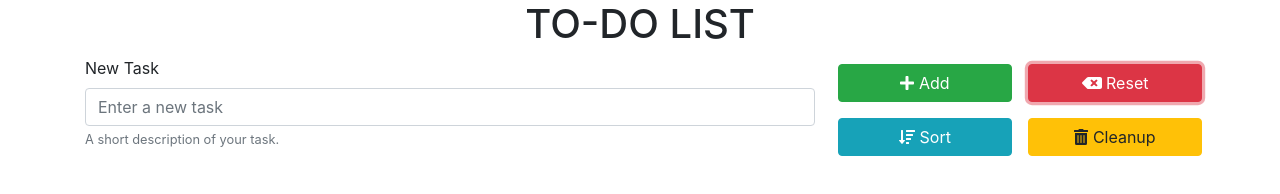
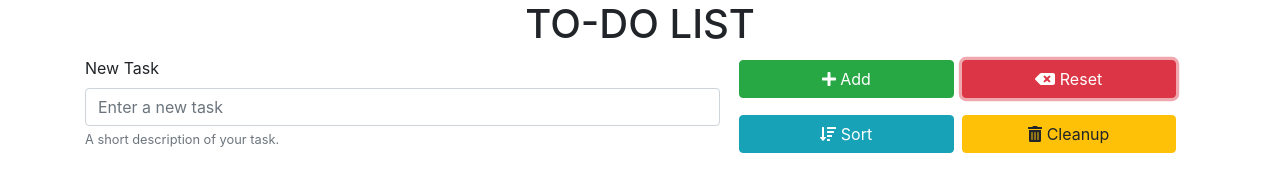
Before and after one commit to shivam7374/To-Do-List-JQuery, a plain HTML site: page index.html in a window 1280 px wide. Both pictures are taken after a click on the button "Reset". Drawn offline with nearby package versions, Linux system fonts and the light colour scheme.

Commit message:
Cleanup Done

```diff
--- a/index.html
+++ b/index.html
@@ -34,7 +34,7 @@
         <h1 align="center">TO-DO LIST</h1>
         <div class="row">
         <!-- Input Box -->
-        <div class="col-md-8">
+        <div class="col-md-7">
               <!-- md here makes it col-8 upto medium screen size -->
                 <div class="form-group">
                     <label for="inpNewTask">New Task</label>
@@ -44,23 +44,28 @@
             </div>
 
         <!-- Buttons -->
-            <div class="col-md-4">
-                <div class="row">
-                    <button class="btn btn-success col m-2" id="btnAdd">
+            <div class="col-md-5 row">
+                <div class="col-sm-3 col-md-6 p-1">
+                    <button class="btn btn-success col" id="btnAdd">
                         <i class="fa fa-plus"></i>    Add
                     </button>
-                    <button class="btn btn-danger col m-2" id="btnReset">
+                </div>
+                <div class="col-sm-3 col-md-6 p-1">
+                    <button class="btn btn-danger col" id="btnReset">
                         <i class="fa fa-backspace"></i>    Reset
                     </button>
                 </div>
-                <div class="row">
-                    <button class="btn btn-info col m-2" id="btnSort">
+                <div class="col-sm-3 col-md-6 p-1">
+                    <button class="btn btn-info col" id="btnSort">
                         <i class="fa fa-sort-amount-down"></i>    Sort
                     </button>
-                    <button class="btn btn-warning col m-2" id="btnClear">
+                </div>
+                <div class="col-sm-3 col-md-6 p-1">
+                    <button class="btn btn-warning col" id="btnCleanup">
                         <i class="fa fa-trash-alt"></i>    Cleanup
                     </button>
                 </div>
+
             </div>
         </div>
         <!-- Task List  -->
--- a/script.js
+++ b/script.js
@@ -1,6 +1,7 @@
 let ulTasks=$('#ulTasks')
 let btnAdd=$('#btnAdd')
-let btnClear=$('#btnClear')
+let btnReset=$('#btnReset')
+let btnCleanup=$('#btnCleanup')
 let inpNewTask=$('#inpNewTask')
 
 function addItem(){
@@ -24,6 +25,16 @@ inpNewTask.keypress((e)=>{
         addItem()
     }
 })
+function cleardone()
+{
+    $('#ulTasks .done').remove()
+}
 btnAdd.click(()=>{
     addItem()
 })
+btnReset.click(()=>{
+    inpNewTask.val('')
+})
+btnCleanup.click(()=>{
+    cleardone()
+})
```
